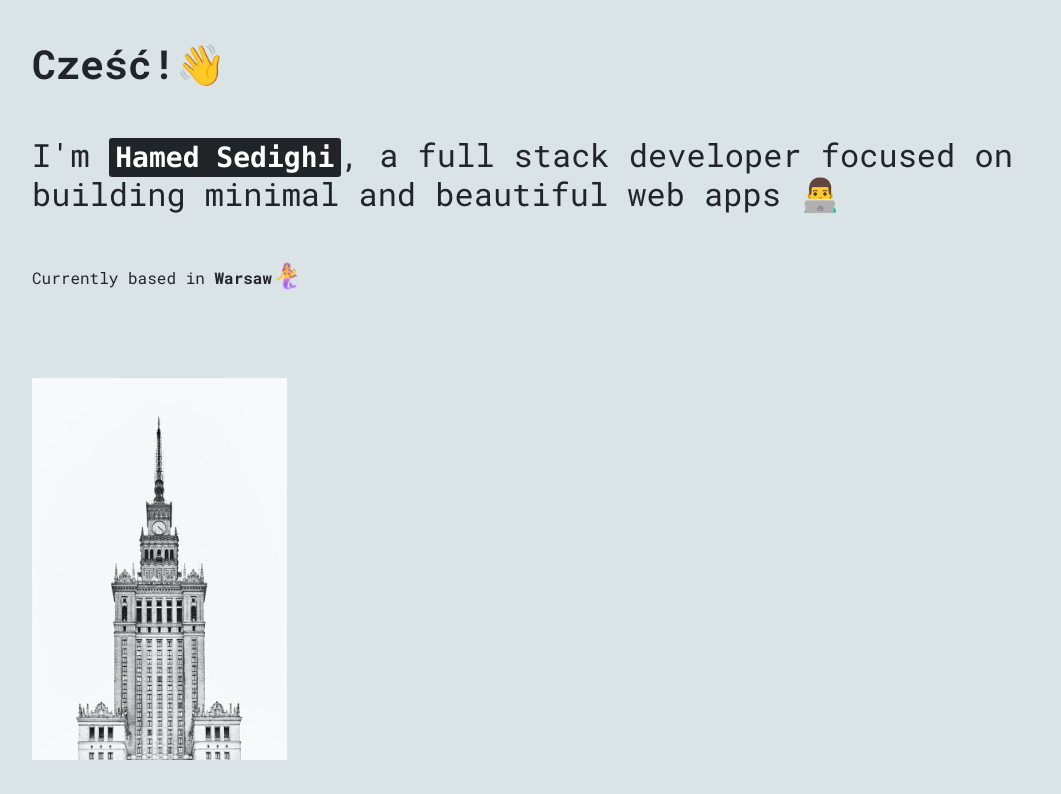
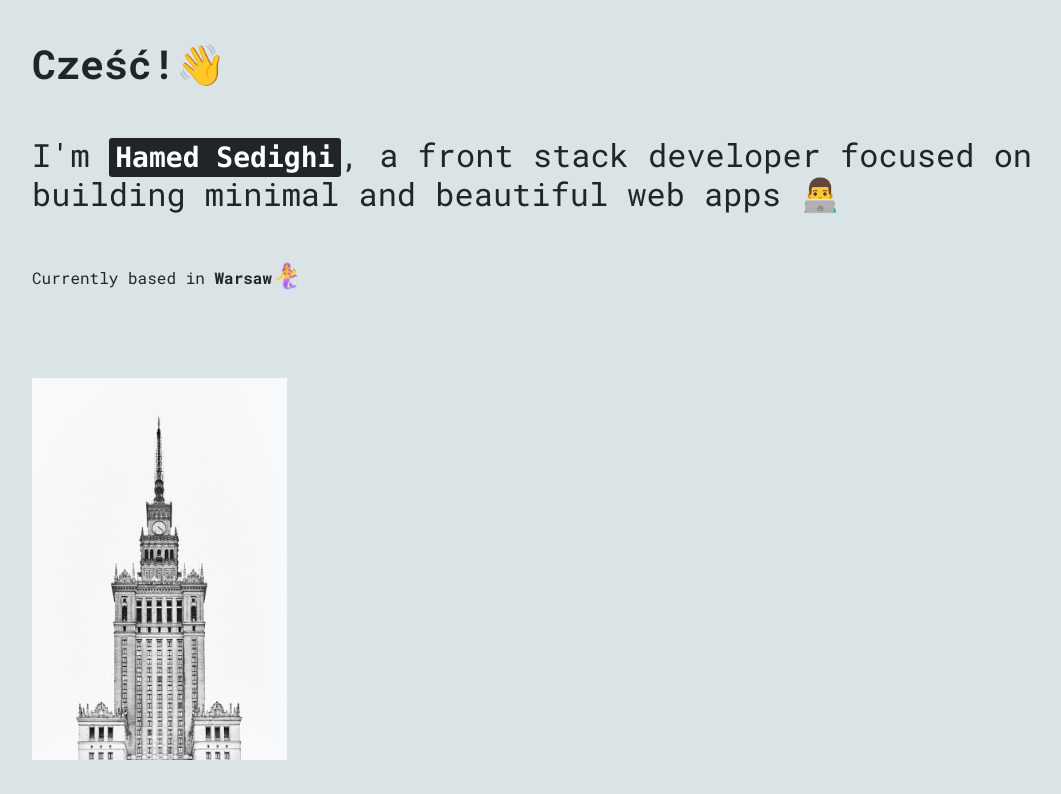
Before and after one commit to herol3oy/perskiwpolsce, a Gatsby site: page / in a window 1280 px wide. Shown: the top 794 px of the page, without its empty margins (53-1114 px from the left). Built offline with nearby package versions, Linux system fonts and the light colour scheme; Gatsby itself is replaced by a stand-in of ours.

Commit message:
update index

```diff
--- a/src/pages/index.js
+++ b/src/pages/index.js
@@ -6,7 +6,7 @@ export default function Home() {
   return (
     <>
       <Helmet>
-        <title>Hamed Sedighi :: Full stack developer (MERN)</title>
+        <title>Hamed Sedighi :: Front stack developer (MERN)</title>
       </Helmet>
       <div className='container'>
         <div className='hero row d-flex align-items-center'>
@@ -21,7 +21,7 @@ export default function Home() {
                 {` `}
                 <kbd>Hamed Sedighi</kbd>
               </span>
-            , a full stack developer
+            , a front stack developer
             focused on building minimal and beautiful web apps
             {` `}<span role='img' aria-label='hello'>👨‍💻</span>
             </h2>
```
